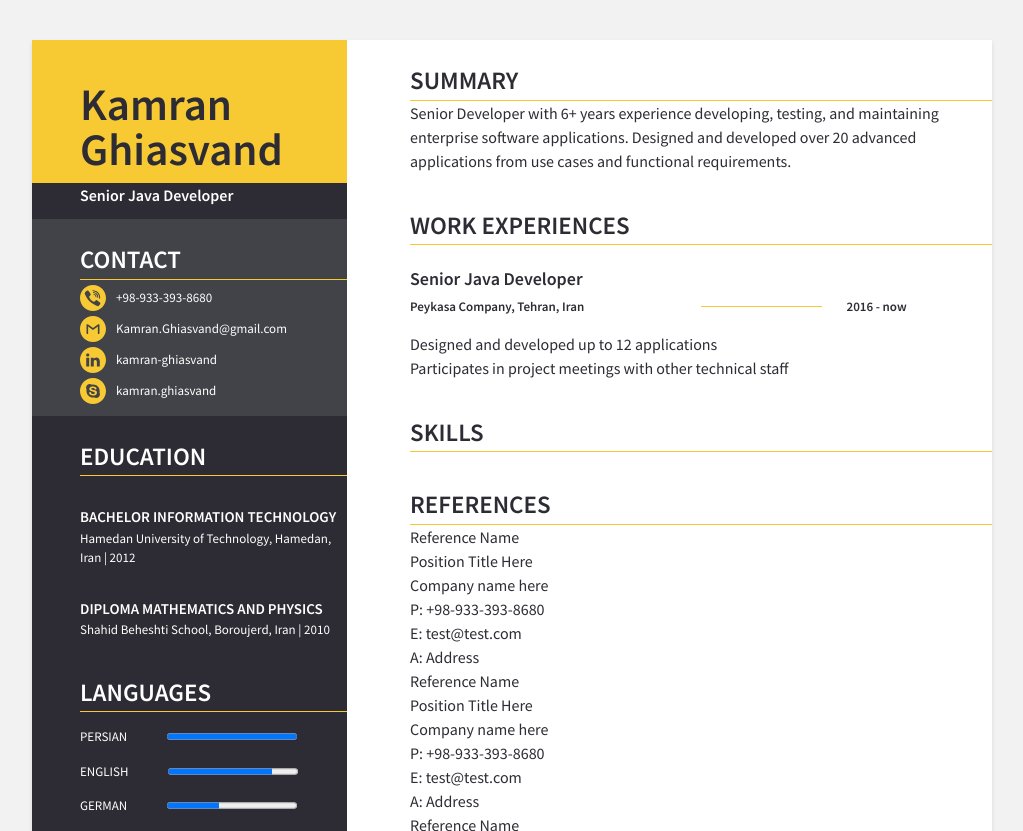
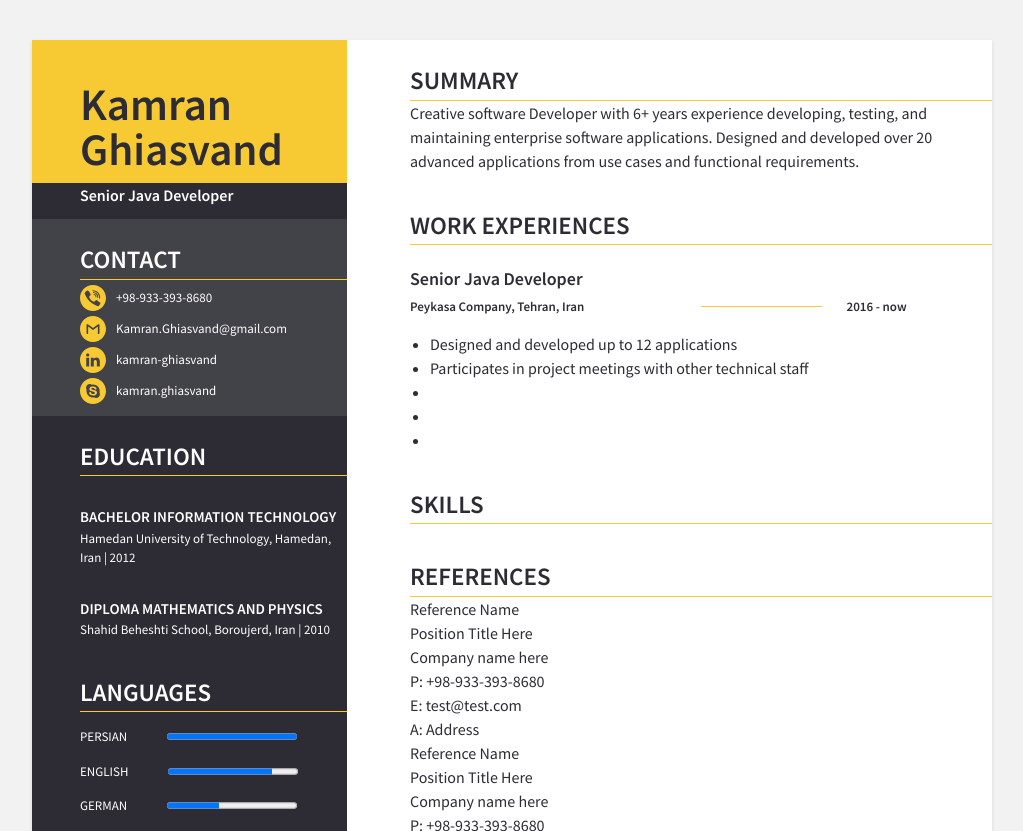
Before and after one commit to majiddarvishan/resume-template, a plain HTML site: page index.html in a window 1280 px wide. Shown: the top 831 px of the page, without its empty margins (128-1151 px from the left). Drawn offline with nearby package versions, Linux system fonts and the light colour scheme.

Commit message:
some changes

```diff
--- a/index.html
+++ b/index.html
@@ -158,11 +158,10 @@
           <section class="summary">
             <div class="section-title">SUMMARY</div>
             <div class="section-body">
-                Senior Developer with 6+ years experience developing, testing,
+              Creative software Developer with 6+ years experience developing, testing,
                 and maintaining enterprise software applications.
                 Designed and developed over 20 advanced applications from use cases
                 and functional requirements.
-
             </div>
           </section>
 
--- a/main.css
+++ b/main.css
@@ -167,11 +167,13 @@ section.experience .section-item .item-info {
   background-color: var(--yellow);
   height: 1px;
 }
-
-
 section.experience .item-body{
   margin: 15px 0 0 0;
   padding: 0 30px 0 0;
   text-align: justify;
 
 }
+section.experience .item-body ul {
+  margin-left: 20px;
+  list-style-type: disc;
+}
```
Also changed, not shown: pic/Dribbble.svg (deleted), pic/LinkedIn.svg (deleted), pic/Skype.svg (deleted).
